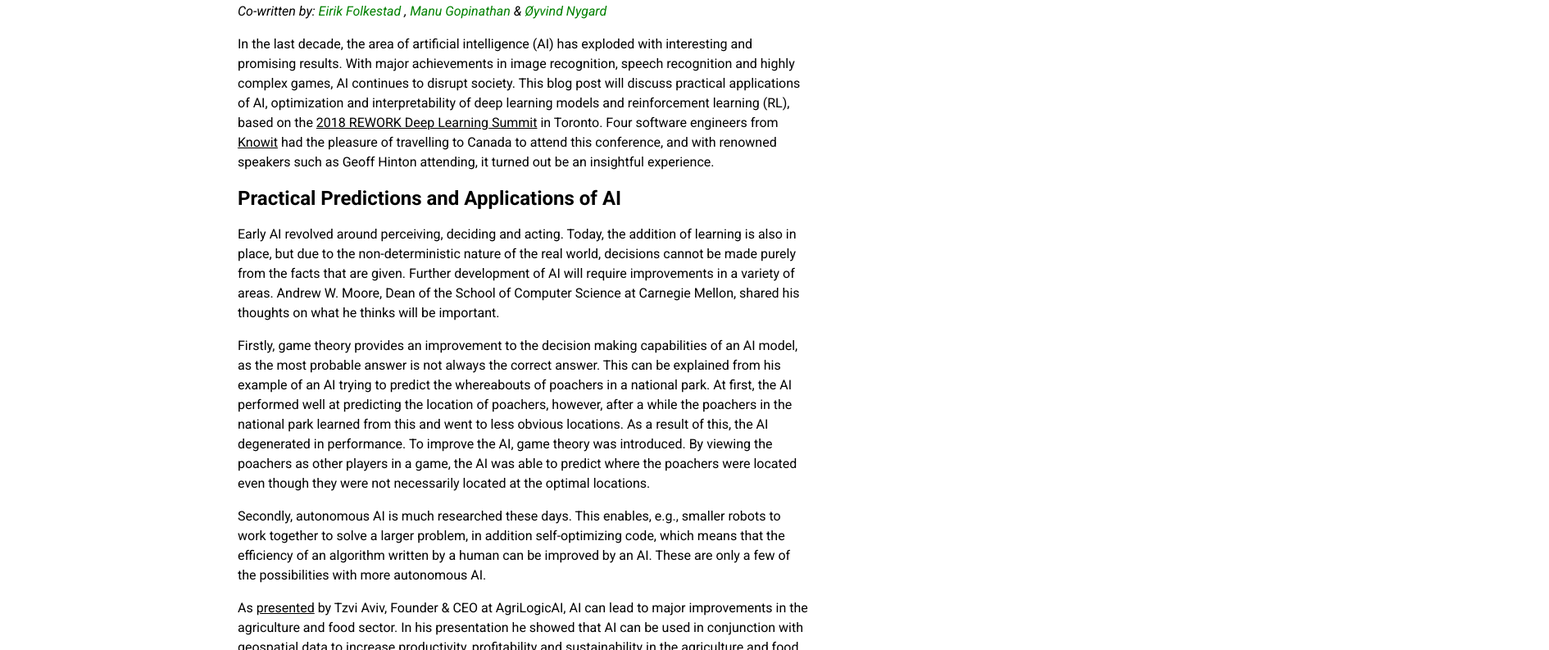
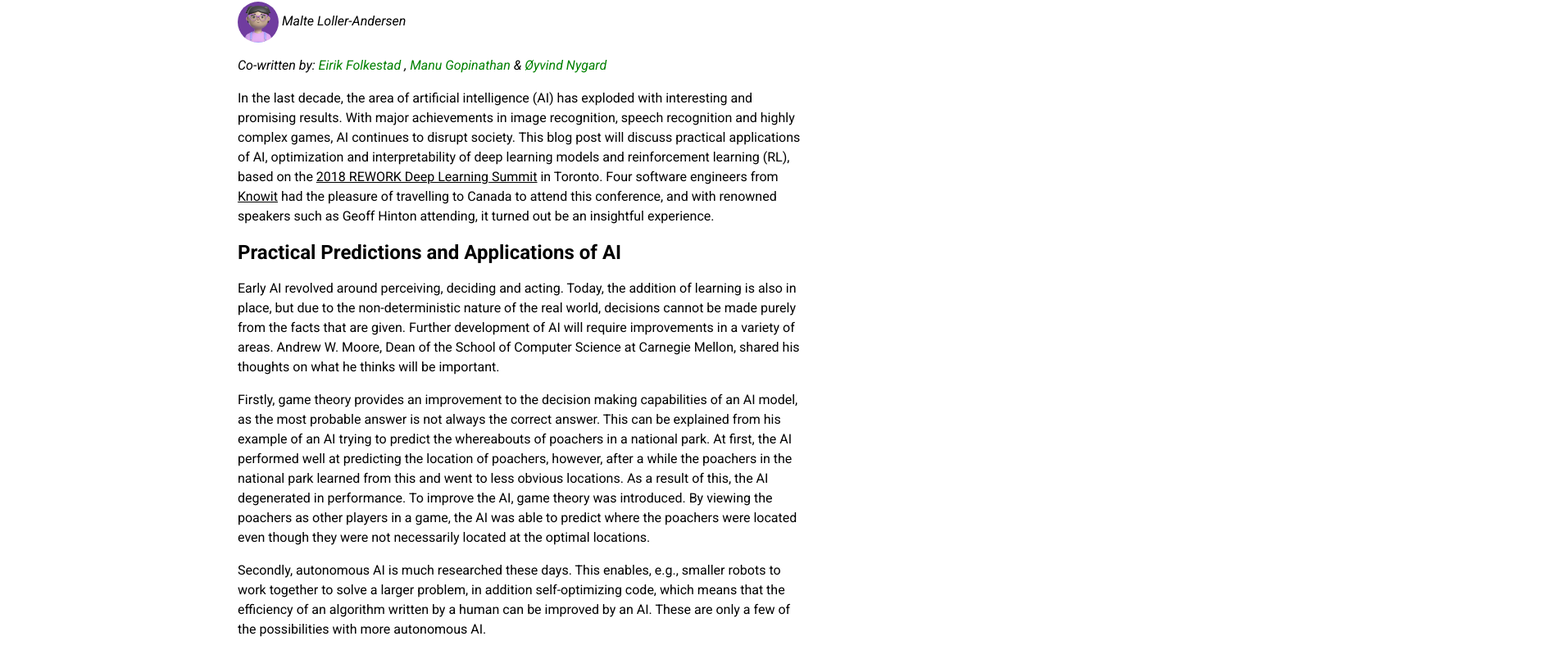
Before and after one commit to LufiCahyanti/html-activity, a plain HTML site: page index.html in a window 1280 px wide. Shown: the part 73-866 px from the top of the page at 82% size, 1890 px wide, since content can reach past the window. Drawn offline with Linux system fonts and the light colour scheme.

Commit message:
commit ketiga saya

```diff
--- a/index.html
+++ b/index.html
@@ -21,12 +21,19 @@
       margin: auto;
       margin-top: 30px;
     }
+    .avatar {
+      vertical-align: middle;
+      width: 50px;
+      height: 50px;
+      border-radius: 50%;
+}
   </style>
 </head>
 
 <body>
   <div id="main">
     <h1>Current Trends in Deep Learning</h1>
+    <img src="avatar.avif" alt="Avatar" class="avatar" alt="deskripsi avatar"> <i>Malte Loller-Andersen</i>
 
     <p><i>Co-written by: <font color="green">Eirik Folkestad </font>, <font color="green">Manu Gopinathan</font> & <font color="green">Øyvind Nygard</font></i></p>
 
@@ -100,8 +107,8 @@
 
      <p>Another big topic in the future of AI is optimization of deep learning and how to make deep
         neural networks more robust. A known example of how fragile neural networks can be, is this
-        adversarial demonstration from <u>Explaining and Harvesting Adversarial Examples:</u></p>
-        <img src="img2.webp">
+        adversarial demonstration from <br><u>Explaining and Harvesting Adversarial Examples:</u></p>
+        <img src="pandaw.jpg">
 
      <p>In this example the network can detect the panda in the image to the left. Now, if you alter
         that picture by adding a toned down image of noise with gibbon-like features, the network will
```
Also changed, not shown: avatar.avif (added), pandaw.jpg (added).
